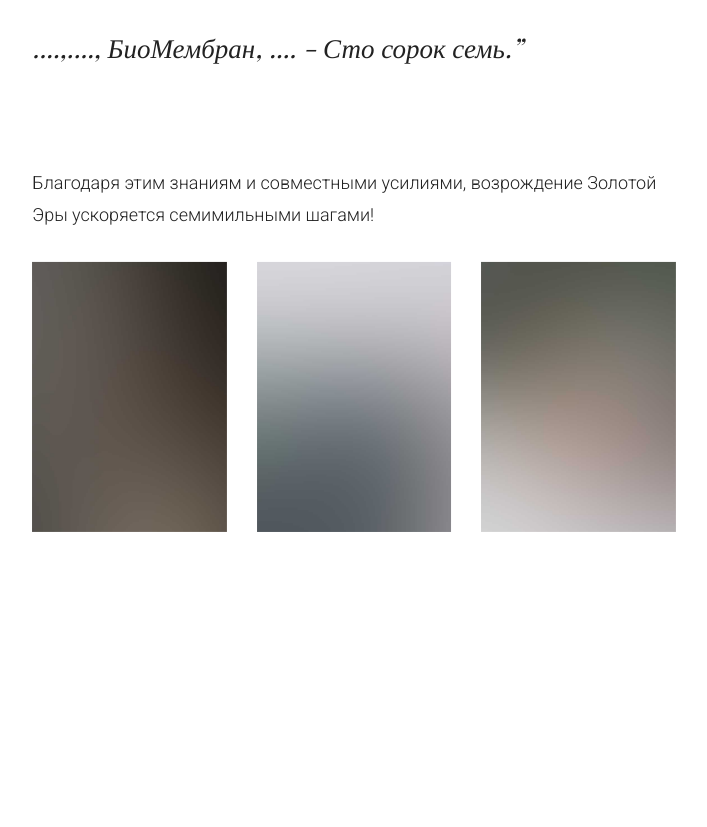
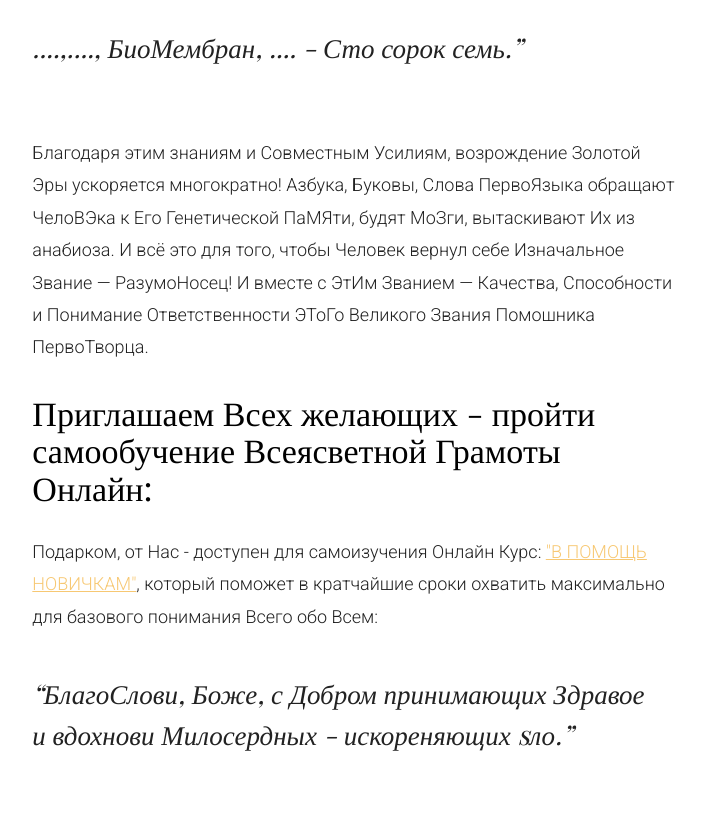
Before and after one commit to Kibersanta/Kibersanta.github.io, a plain HTML site: page index.html in a window 1280 px wide. Shown: the part 4452-5279 px from the top of the page, without its empty margins (286-993 px from the left). Drawn offline with nearby package versions, Linux system fonts and the light colour scheme; a web font is replaced by a local one.

Commit message:
Add files via upload

```diff
--- a/index.html
+++ b/index.html
@@ -179,7 +179,7 @@
 
 
 
-												<div class="row rp-b">
+				        <div class="row rp-b">
 						<div class="col-md-12 animate-box">
 							<blockquote>
 								<p>&ldquo;Звучанье БУКОВ - Дар Природный</p>
@@ -196,30 +196,23 @@
 								<p>....,...., БиоМембран, .... - Сто сорок семь.&rdquo;</p>
 							</blockquote>
 						</div>
+
 					</div>
+
                        <div class="row">
 						<div class="col-md-12 animate-box">
-							<h2></h2>
-							<p>Благодаря этим знаниям и совместными усилиями, возрождение Золотой Эры ускоряется семимильными шагами!</p>
+						    <p>Благодаря этим знаниям и Совместным Усилиям, возрождение Золотой Эры ускоряется многократно! Азбука, Буковы, Слова ПервоЯзыка обращают ЧелоВЭка к Его Генетической ПаМЯти, будят МоЗги, вытаскивают Их из анабиоза. И всё это для того, чтобы Человек вернул себе Изначальное Звание — РазумоНосец! И вместе с ЭтИм Званием — Качества, Способности и Понимание Ответственности ЭТоГо Великого Звания Помошника ПервоТворца.</p>
+							<h2>Приглашаем Всех желающих - пройти самообучение Всеясветной Грамоты Онлайн:</h2>
+							<p>Подарком, от Нас - доступен для самоизучения Онлайн Курс: <a href="single5.html">"В ПОМОЩЬ НОВИЧКАМ"</a>, который поможет в кратчайшие сроки охватить максимально для базового понимания Всего обо Всем:</p>
+							 <div class="row rp-b">
+						       <div class="col-md-12 animate-box">
+							    <blockquote>
+								<p>&ldquo;БлагоСлови, Боже, с Добром принимающих Здравое и вдохнови Милосердных - искореняющих sло.&rdquo; </p>
+							    </blockquote>
+						     </div>
+
 						</div>
-						<div class="col-md-4 animate-box">
-							<figure>
-								<img src="images/pic_5.jpg" alt="Free HTML5 Bootstrap Template by FREEHTML5.co" class="img-responsive">
 
-							</figure>
-						</div>
-						<div class="col-md-4 animate-box">
-							<figure>
-								<img src="images/pic_6.jpg" alt="Free HTML5 Bootstrap Template by FREEHTML5.co" class="img-responsive">
-
-							</figure>
-						</div>
-						<div class="col-md-4 animate-box">
-							<figure>
-								<img src="images/pic_7.jpg" alt="Free HTML5 Bootstrap Template by FREEHTML5.co" class="img-responsive">
-
-							</figure>
-						</div>
 					</div>
 
 
```
